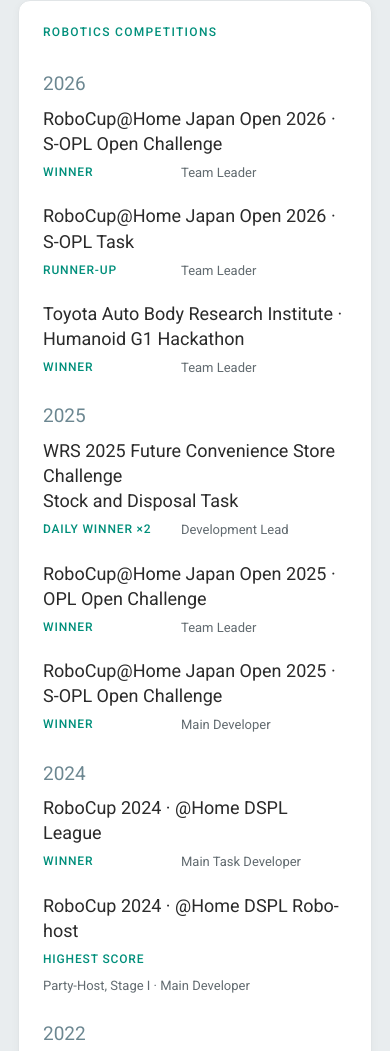
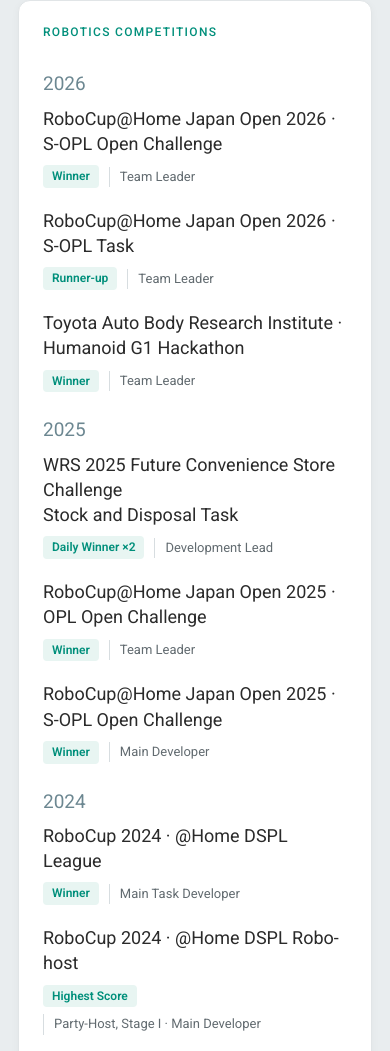
Before and after one commit to arimuraKoshun/arimuraKoshun.github.io, a plain HTML site: page awards.html in a window 390 px wide. Shown: the part 871-1922 px from the top of the page. Drawn offline with Linux system fonts and the light colour scheme.

Commit message:
Tighten award result and role layout

```diff
--- a/awards.html
+++ b/awards.html
@@ -14,7 +14,7 @@
     <link rel="preconnect" href="https://fonts.googleapis.com">
     <link rel="preconnect" href="https://fonts.gstatic.com" crossorigin>
     <link href="https://fonts.googleapis.com/css2?family=Roboto:wght@400;500;600&family=Noto+Sans+JP:wght@400;500;600&family=Oswald:wght@400;500&family=Playfair+Display:wght@400;500&display=swap" rel="stylesheet">
-    <link rel="stylesheet" href="styles.css?v=21">
+    <link rel="stylesheet" href="styles.css?v=22">
     <script src="main.js" defer></script>
 </head>
 <body data-page="awards">
--- a/styles.css
+++ b/styles.css
@@ -147,9 +147,9 @@ h1, h2, h3, p, figure, ol, ul, dl, dd { margin: 0; }
 .award-entry + .award-entry { margin-top: 20px; }
 .award-entry h3 { font-family: var(--serif); font-size: 18px; font-weight: 400; line-height: 1.4; }
 .award-description { margin-top: 7px; color: var(--soft); font-size: 13px; }
-.award-meta { display: flex; flex-wrap: wrap; gap: 7px 26px; margin-top: 7px; font-size: 13px; }
-.award-meta strong { min-width: 125px; color: var(--accent-dark); font-size: 12px; font-weight: 500; letter-spacing: .07em; text-transform: uppercase; }
-.award-meta span { color: var(--soft); }
+.award-meta { display: flex; flex-wrap: wrap; align-items: center; gap: 7px 10px; margin-top: 9px; font-size: 13px; }
+.award-meta strong { display: inline-flex; align-items: center; min-width: 0; padding: 3px 9px; border-radius: 4px; background: #e8f5f2; color: var(--accent-dark); font-size: 12px; font-weight: 600; line-height: 1.4; }
+.award-meta span { padding-left: 10px; border-left: 1px solid var(--line); color: var(--soft); }
 
 #site-footer { border-top: 1px solid var(--line); }
 .footer-content { display: flex; justify-content: space-between; gap: 20px; padding: 20px 0 27px; color: var(--soft); font-size: 12px; }
@@ -193,7 +193,6 @@ h1, h2, h3, p, figure, ol, ul, dl, dd { margin: 0; }
     .year { font-size: 16px; }
     .year-group { padding: 22px 0 27px; }
     .citation-list li + li { margin-top: 20px; }
-    .award-meta strong { min-width: 112px; }
     .footer-content { flex-direction: column; gap: 3px; }
 }
 
```
Also changed, not shown: index.html (+1 -1 lines), ja/awards.html (+1 -1 lines), ja/index.html (+1 -1 lines), ja/publications.html (+1 -1 lines), publications.html (+1 -1 lines).
